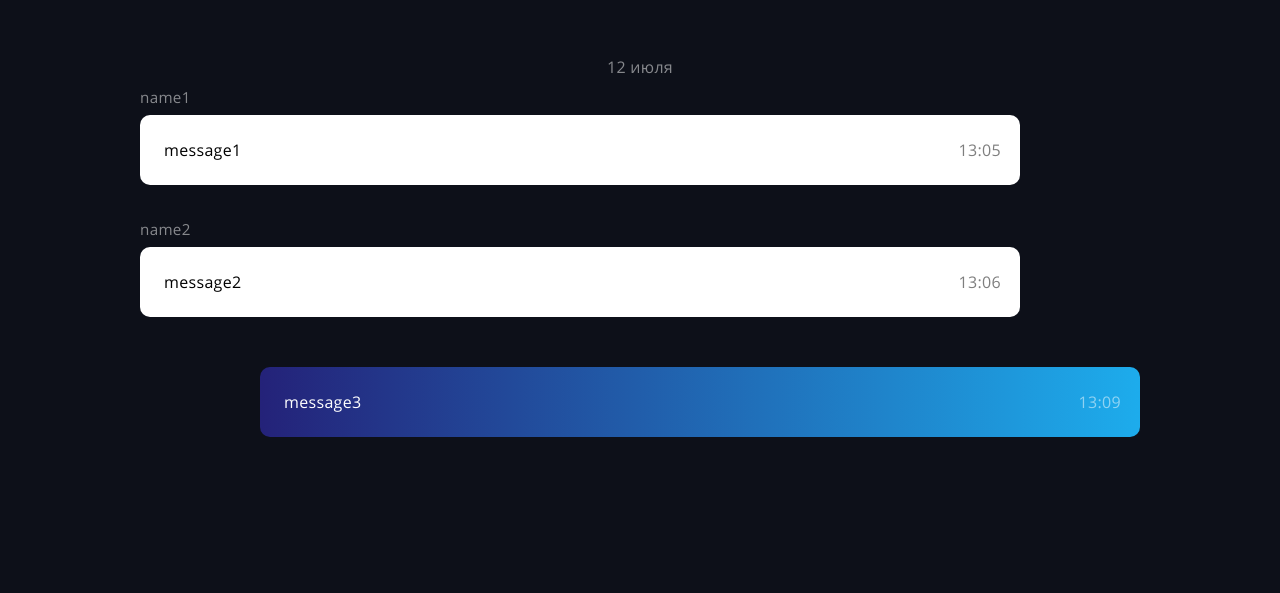
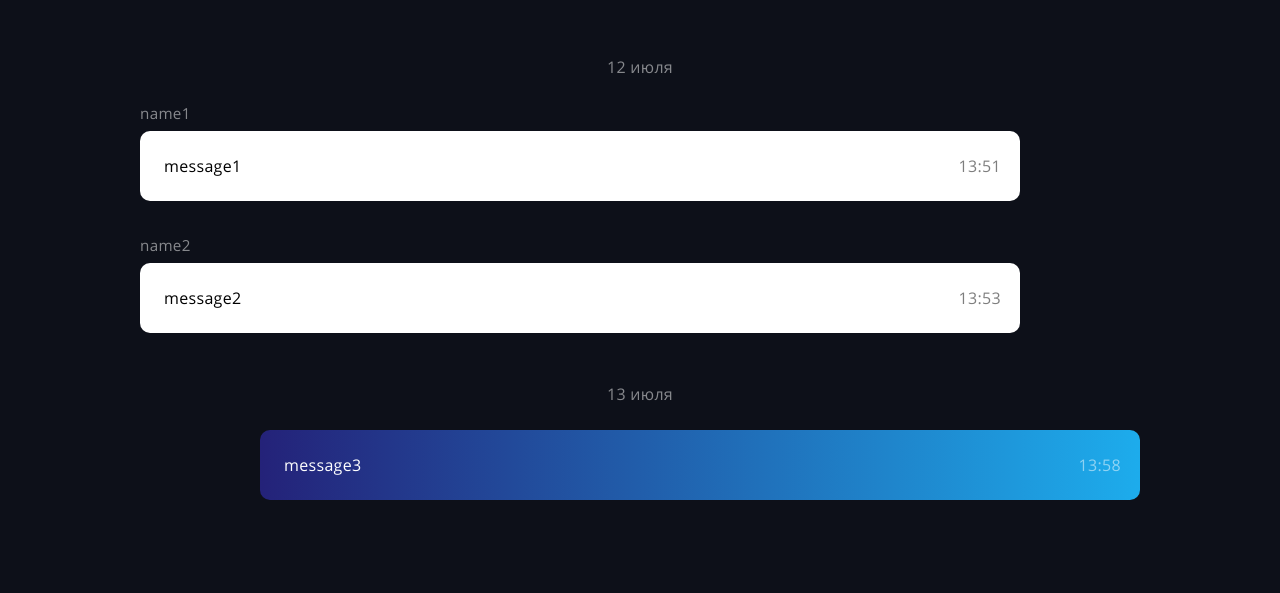
Before and after one commit to dchernyavsky/chat-vue-websockets, a plain HTML site: page index.html in a window 1280 px wide. Shown: the part 205-798 px from the top of the page. Drawn offline with nearby package versions, Linux system fonts and the light colour scheme; files whose address does not match are found by name.

Commit message:
show/hide date, move chat to template

```diff
--- a/index.html
+++ b/index.html
@@ -74,45 +74,7 @@
     <!-- container -->
     <div class="container medium">
         <!-- chat-box -->
-        <div class="chat-box" id="app-chat">
-            <!-- chat-box__header -->
-            <div class="chat-box__header">
-                <a href="#" class="back"><i class="icon icon-left"></i></a>
-                <h1 class="main-title">Добро пожаловать в онлаин-чат службы поддержки</h1>
-                <div style="width: 12px;" class=""></div>
-            </div>
-            <!-- /chat-box__header -->
-            <!-- chat-box__messages -->
-            <div class="chat-box__messages">
-                <div class="chat-box__separator">
-                    12 июля
-                </div>
-                <div v-for="mess in messages">
-                    <div :class="getChatBoxMessageClassName('chat-box__message', 'own', mess.isOwn)">
-                        <div class="name">{{mess.name}}</div>
-                        <div class="message">
-                            {{mess.message}}
-                            <div class="time">{{mess.time}}</div>
-                            <div class="clear"></div>
-                        </div>
-                    </div>
-                    <div class="clear"></div>
-                </div>
-            </div>
-            <!-- /chat-box__messages -->
-            <!-- chat-box__form -->
-            <div class="chat-box__form main-form">
-                <textarea v-model="inputMessageValue" class="input-style" rows="7"></textarea>
-                <div class="row">
-                    <label class="main-form__item file-field">
-                    </label>
-                    <div class="main-form__submit">
-                        <button class="radius-button standart rounded" @click="sendMessage">Отправить</button>
-                    </div>
-                </div>
-            </div>
-            <!-- /chat-box__form -->
-        </div>
+        <div id="app-chat"></div>
         <!-- /chat-box -->
     </div>
     <!-- /container -->
--- a/js/chat.js
+++ b/js/chat.js
@@ -12,19 +12,19 @@
           name: 'name1',
           message: 'message1',
           isOwn: false,
-          time: '13:05',
+          date: '2020-07-12T13:51:50.417Z',
         },
         {
           name: 'name2',
           message: 'message2',
           isOwn: false,
-          time: '13:06',
+          date: '2020-07-12T13:53:50.417Z',
         },
         {
           name: 'name3',
           message: 'message3',
           isOwn: true,
-          time: '13:09',
+          date: '2020-07-13T13:58:50.417Z',
         },
       ],
     }
@@ -32,6 +32,7 @@
   mounted() {
     console.log('mounted')
     this.createChannel()
+    this.scrollChatToBottom()
   },
   beforeUnmount() {
     console.log('beforeUnmount')
@@ -48,10 +49,10 @@
     },
 
     messageHandler(e) {
-      const d = new Date()
       console.log(e.data)
       const newMessage = JSON.parse(e.data)
-      this.messages.push({ ...newMessage, isOwn: false, time: d.getHours() + ':' + d.getMinutes() })
+      this.messages.push({ ...newMessage, isOwn: false, date: new Date().toJSON() })
+      this.scrollChatToBottom()
       this.messages = this.cropMessages(this.messages, this.maxMessagesCount)
     },
 
@@ -61,11 +62,11 @@
 
     closeChannel() {
       if (this.ws) {
-        this.ws?.removeEventListener('message', this.messageHandler)
-        this.ws?.removeEventListener('open', this.openHandler)
-        this.ws?.removeEventListener('error', this.errorHandler)
-        this.ws?.removeEventListener('close', this.closeHandler)
-        this.ws?.close()
+        this.ws.removeEventListener('message', this.messageHandler)
+        this.ws.removeEventListener('open', this.openHandler)
+        this.ws.removeEventListener('error', this.errorHandler)
+        this.ws.removeEventListener('close', this.closeHandler)
+        this.ws.close()
       }
     },
 
@@ -81,16 +82,22 @@
     },
 
     sendMessage(e) {
-      const d = new Date()
       const newMessage = {
         name: this.MY_NAME,
         message: this.inputMessageValue,
       }
       this.ws?.send(JSON.stringify(newMessage))
-      this.messages.push({ ...newMessage, isOwn: true, time: d.getHours() + ':' + d.getMinutes() })
+      this.messages.push({ ...newMessage, isOwn: true, date: new Date().toJSON() })
+      this.scrollChatToBottom()
+      this.messages = this.cropMessages(this.messages, this.maxMessagesCount)
       this.inputMessageValue = ''
-      console.log('messages', this.messages)
-      this.messages = this.cropMessages(this.messages, this.maxMessagesCount)
+    },
+
+    scrollChatToBottom() {
+      setTimeout(() => {
+        const chatBoxMessages = this.$el.querySelector('.chat-box__messages')
+        chatBoxMessages.scrollTop = chatBoxMessages.scrollHeight
+      }, 200)
     },
 
     cropMessages(messages, maxMessagesCount) {
@@ -100,7 +107,61 @@
     getChatBoxMessageClassName(firstName, secondName, isAddSecondName) {
       return firstName + ' ' + (isAddSecondName && secondName)
     },
+
+    getDate(date) {
+      return new Date(date).toLocaleDateString('ru', { day: 'numeric', month: 'long' })
+    },
+
+    getTime(date) {
+      return new Date(date).toLocaleDateString('ru', { hour: 'numeric', minute: 'numeric' }).split(',')[1]
+    },
+
+    isShowDate(index) {
+      if (index === 0) {
+        return true
+      } else {
+        return !(this.getDate(this.messages[index].date) === this.getDate(this.messages[index - 1].date))
+      }
+    },
   },
+  template: `
+   <div class="chat-box">
+    <!-- chat-box__header -->
+    <div class="chat-box__header">
+      <a href="#" class="back"><i class="icon icon-left"></i></a>
+      <h1 class="main-title">Добро пожаловать в онлаин-чат службы поддержки</h1>
+      <div style="width: 12px" class=""></div>
+    </div>
+    <!-- /chat-box__header -->
+    <!-- chat-box__messages -->
+    <div class="chat-box__messages" style="height: 60vh; overflow: auto; scroll-behavior: smooth">
+    <div v-for="(mess, index) in messages" :key="mess.date">
+    <div v-if="isShowDate(index)" class="chat-box__separator">{{ getDate(mess.date) }}</div>
+        <div :class="getChatBoxMessageClassName('chat-box__message', 'own', mess.isOwn)">
+          <div class="name">{{ mess.name }}</div>
+          <div class="message">
+            {{ mess.message }}
+            <div class="time">{{ getTime(mess.date) }}</div>
+            <div class="clear"></div>
+          </div>
+        </div>
+        <div class="clear"></div>
+      </div>
+    </div>
+    <!-- /chat-box__messages -->
+    <!-- chat-box__form -->
+    <div class="chat-box__form main-form">
+      <textarea v-model="inputMessageValue" class="input-style" rows="7"></textarea>
+      <div class="row">
+        <label class="main-form__item file-field"> </label>
+        <div class="main-form__submit">
+          <button class="radius-button standart rounded" @click="sendMessage">Отправить</button>
+        </div>
+      </div>
+    </div>
+    <!-- /chat-box__form -->
+  </div>
+  `,
 }
 
 Vue.createApp(AppChat).mount('#app-chat')
```
